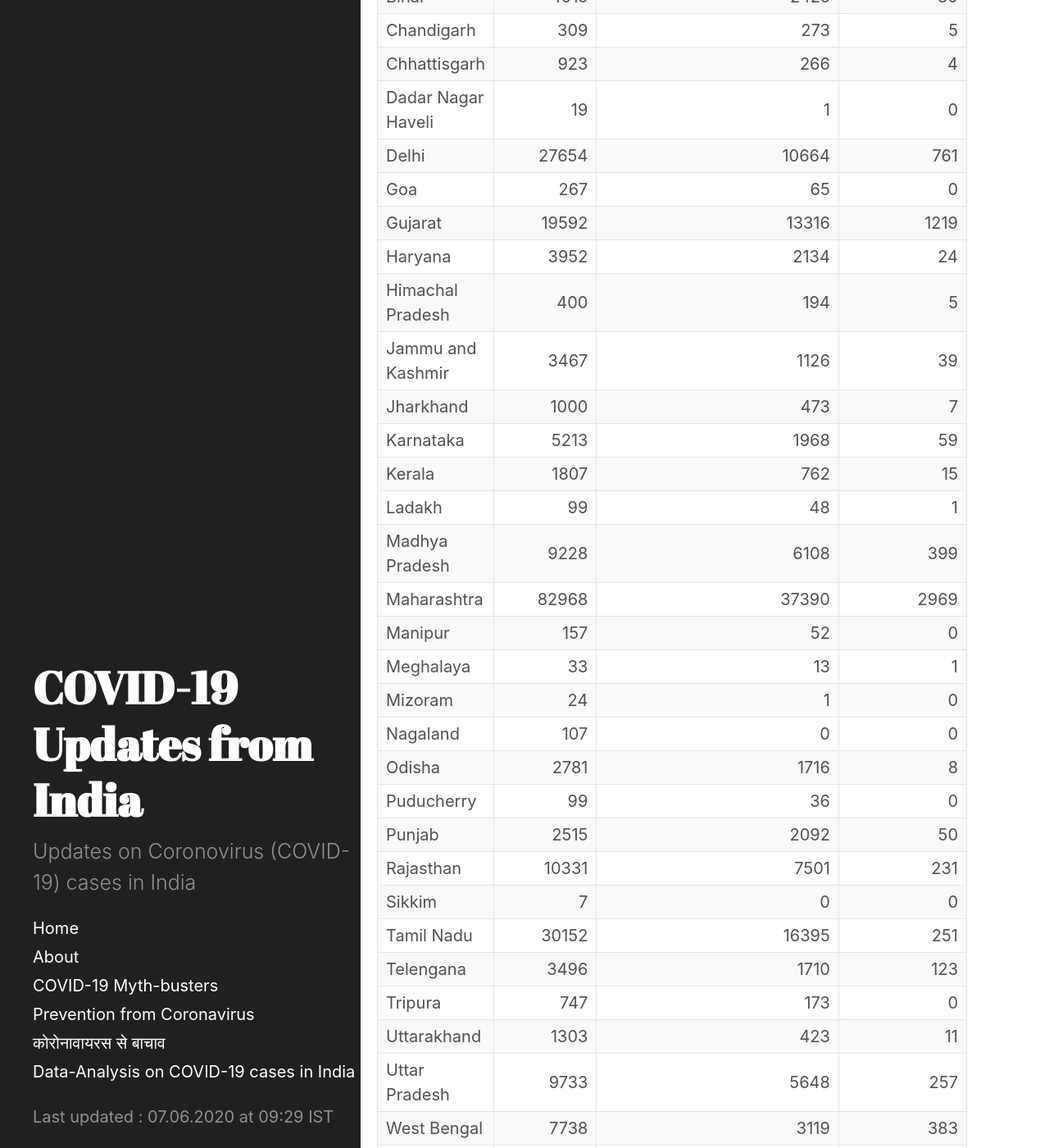
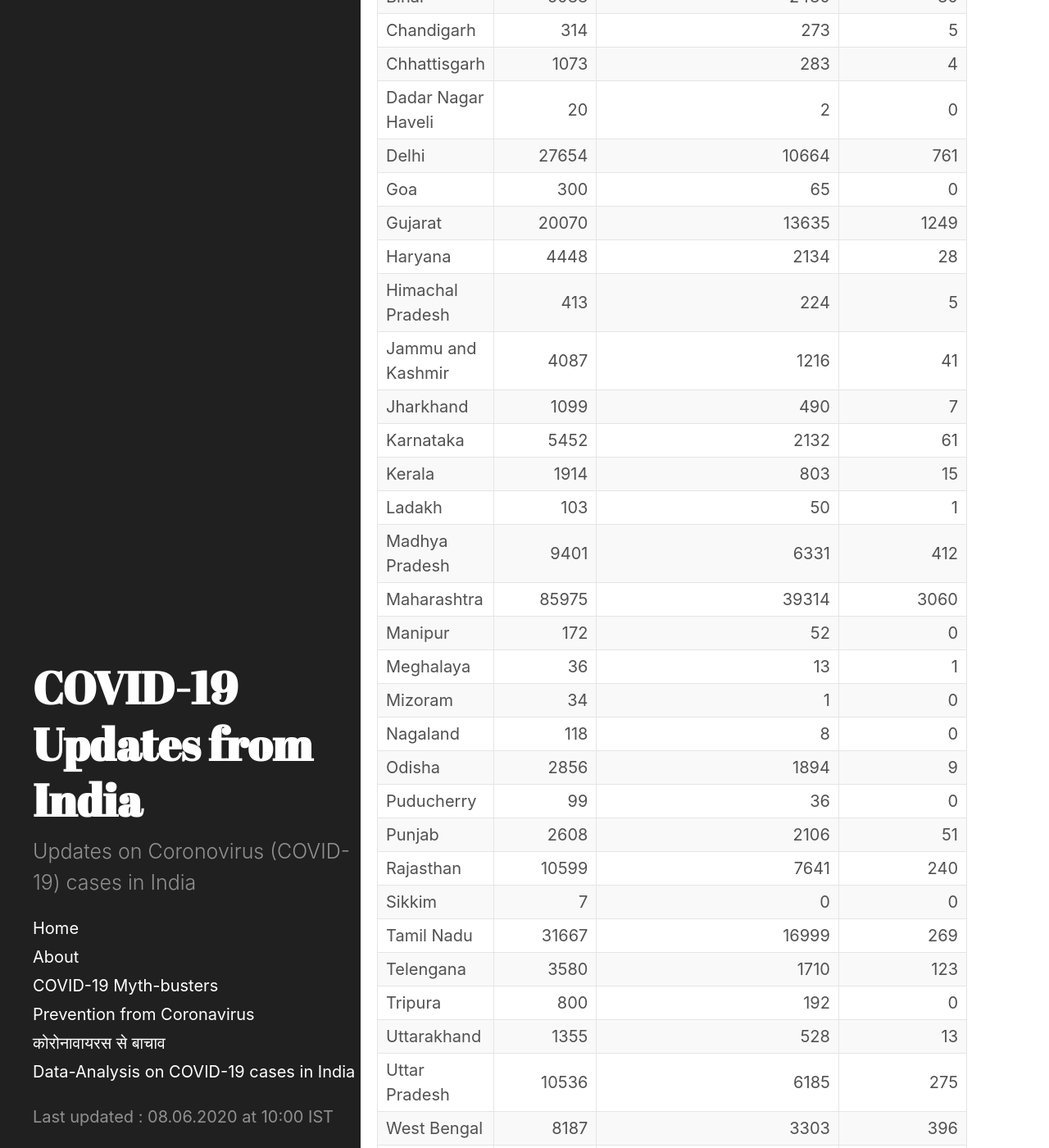
Before and after one commit to bhooraj/covid19updates-india, a Jekyll site: the page built from _posts/2020-06-08-home.md, in a window 1280 px wide and 1400 px high, scrolled down 1012 px. Shown: the whole window at 82% size. Built offline with Jekyll 4.4.1, drawn with Linux system fonts in a browser that asks for light colours; some of the changed text lies outside the part shown.

Commit message:
8thJune Update

```diff
--- a/_data/last_updated.yml
+++ b/_data/last_updated.yml
@@ -1 +1 @@
-- updated_on : 07.06.2020 at 09:29 IST
+- updated_on : 08.06.2020 at 10:00 IST
--- /dev/null
+++ b/_includes/table-20200608-1000.md
@@ -0,0 +1,38 @@
+| Name of State / UT               |   Total Confirmed cases |   Cured/Discharged/Migrated |   Deaths ( more than 70% cases due to comorbidities ) |
+|:---------------------------------|------------------------:|----------------------------:|------------------------------------------------------:|
+| Andaman and Nicobar Islands      |                      33 |                          33 |                                                     0 |
+| Andhra Pradesh                   |                    4708 |                        2682 |                                                    75 |
+| Arunachal Pradesh                |                      51 |                           1 |                                                     0 |
+| Assam                            |                    2565 |                         615 |                                                     4 |
+| Bihar                            |                    5088 |                        2480 |                                                    30 |
+| Chandigarh                       |                     314 |                         273 |                                                     5 |
+| Chhattisgarh                     |                    1073 |                         283 |                                                     4 |
+| Dadar Nagar Haveli               |                      20 |                           2 |                                                     0 |
+| Delhi                            |                   27654 |                       10664 |                                                   761 |
+| Goa                              |                     300 |                          65 |                                                     0 |
+| Gujarat                          |                   20070 |                       13635 |                                                  1249 |
+| Haryana                          |                    4448 |                        2134 |                                                    28 |
+| Himachal Pradesh                 |                     413 |                         224 |                                                     5 |
+| Jammu and Kashmir                |                    4087 |                        1216 |                                                    41 |
+| Jharkhand                        |                    1099 |                         490 |                                                     7 |
+| Karnataka                        |                    5452 |                        2132 |                                                    61 |
+| Kerala                           |                    1914 |                         803 |                                                    15 |
+| Ladakh                           |                     103 |                          50 |                                                     1 |
+| Madhya Pradesh                   |                    9401 |                        6331 |                                                   412 |
+| Maharashtra                      |                   85975 |                       39314 |                                                  3060 |
+| Manipur                          |                     172 |                          52 |                                                     0 |
+| Meghalaya                        |                      36 |                          13 |                                                     1 |
+| Mizoram                          |                      34 |                           1 |                                                     0 |
+| Nagaland                         |                     118 |                           8 |                                                     0 |
+| Odisha                           |                    2856 |                        1894 |                                                     9 |
+| Puducherry                       |                      99 |                          36 |                                                     0 |
+| Punjab                           |                    2608 |                        2106 |                                                    51 |
+| Rajasthan                        |                   10599 |                        7641 |                                                   240 |
+| Sikkim                           |                       7 |                           0 |                                                     0 |
+| Tamil Nadu                       |                   31667 |                       16999 |                                                   269 |
+| Telengana                        |                    3580 |                        1710 |                                                   123 |
+| Tripura                          |                     800 |                         192 |                                                     0 |
+| Uttarakhand                      |                    1355 |                         528 |                                                    13 |
+| Uttar Pradesh                    |                   10536 |                        6185 |                                                   275 |
+| West Bengal                      |                    8187 |                        3303 |                                                   396 |
+| Cases being reassigned to states |                    9189 |                           0 |                                                     0 |
--- a/_posts/2020-06-07-home.md
+++ b/_posts/2020-06-08-home.md
@@ -4,7 +4,7 @@
 last_update: true
 ---
 
-#### COVID-19 Cases in India (as on  07 June 2020, 08:00 IST ( IST)
+#### COVID-19 Cases in India (as on  08 June 2020, 08:00 IST ( IST)
 <div class="alert alert-primary" role="alert">
 <p id = "totalcases" style="font-size: 1.2rem; font-weight: bold;"></p>
 <p id = "totalrecovered" style="font-size: 1.2rem; font-weight: bold;"></p>
@@ -22,7 +22,7 @@
 
 <div class="datatable-begin"></div>
 
-{% include table-20200607-0929.md %}
+{% include table-20200608-1000.md %}
 
 <div class="datatable-end"></div>
 <br>
```
Also changed, not shown: _includes/charts-20200608-1001.html (added, +193 -0 lines), _posts/2020-05-29-Updates.md (renamed from _posts/2020-05-28-Updates.md, +4 -0 lines), _posts/2020-06-08-Latest-updates.md (renamed from _posts/2020-06-07-Latest-updates.md, +4 -5 lines), stats-and-charts.md (+2 -2 lines).
